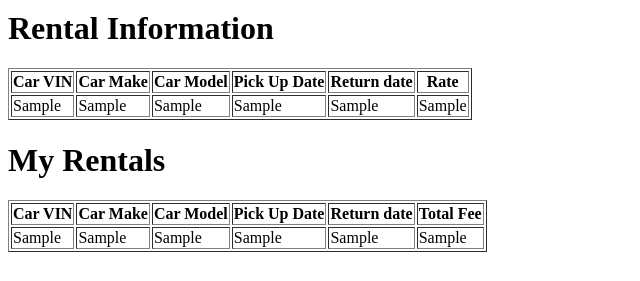
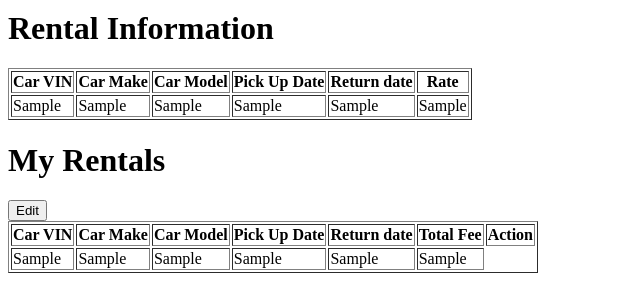
Before and after one commit to chenghong99/CarWebsite, a Django app: template app/templates/app/profile.html in a window 1280 px wide. Shown: the part 545-826 px from the top of the page, without its empty margins (0-640 px from the left). Before the commit the page ends 797 px from the top, so only its background shows below. Run offline with Django 3.2, Linux system fonts and the light colour scheme; the template is opened without the code that fills it: most values are stand-ins (such as "Sample title", 1, 10 or a date in 2020).

Commit message:
Update profile.html

```diff
--- a/app/templates/app/profile.html
+++ b/app/templates/app/profile.html
@@ -86,6 +86,7 @@
             <th>Pick Up Date</th>
             <th>Return date</th>
             <th>Total Fee</th>
+            <th>Action</th>
         </thead>
         {% for car in myrental %}
         <tr>
@@ -95,6 +96,7 @@
             <td> {{ car.3 }} </td>
             <td> {{ car.4 }} </td>
             <td> {{ car.5 }} </td>
+            <a><button>Edit</button></a>
         </tr>
         {% endfor %}
     </table>
```
